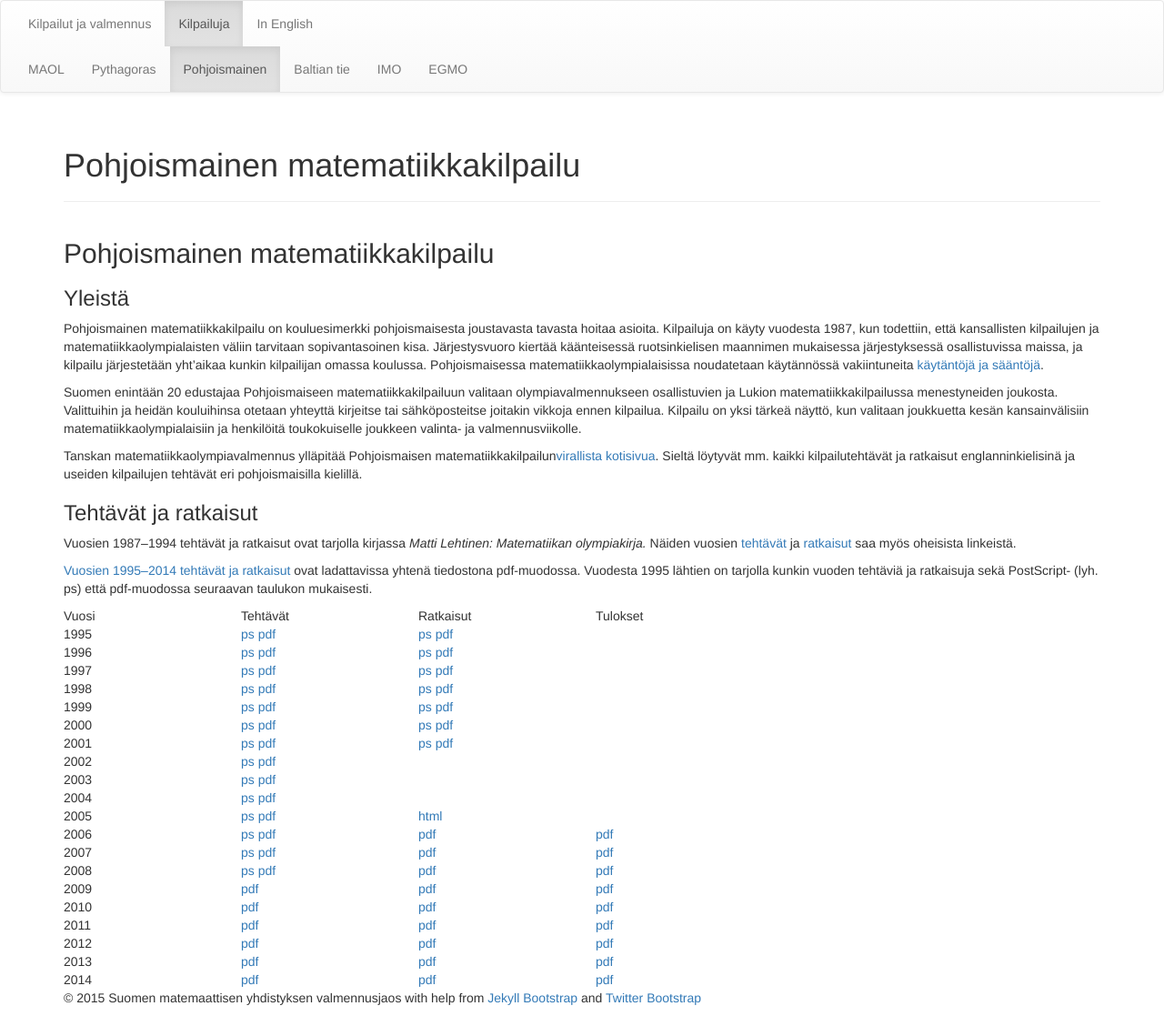
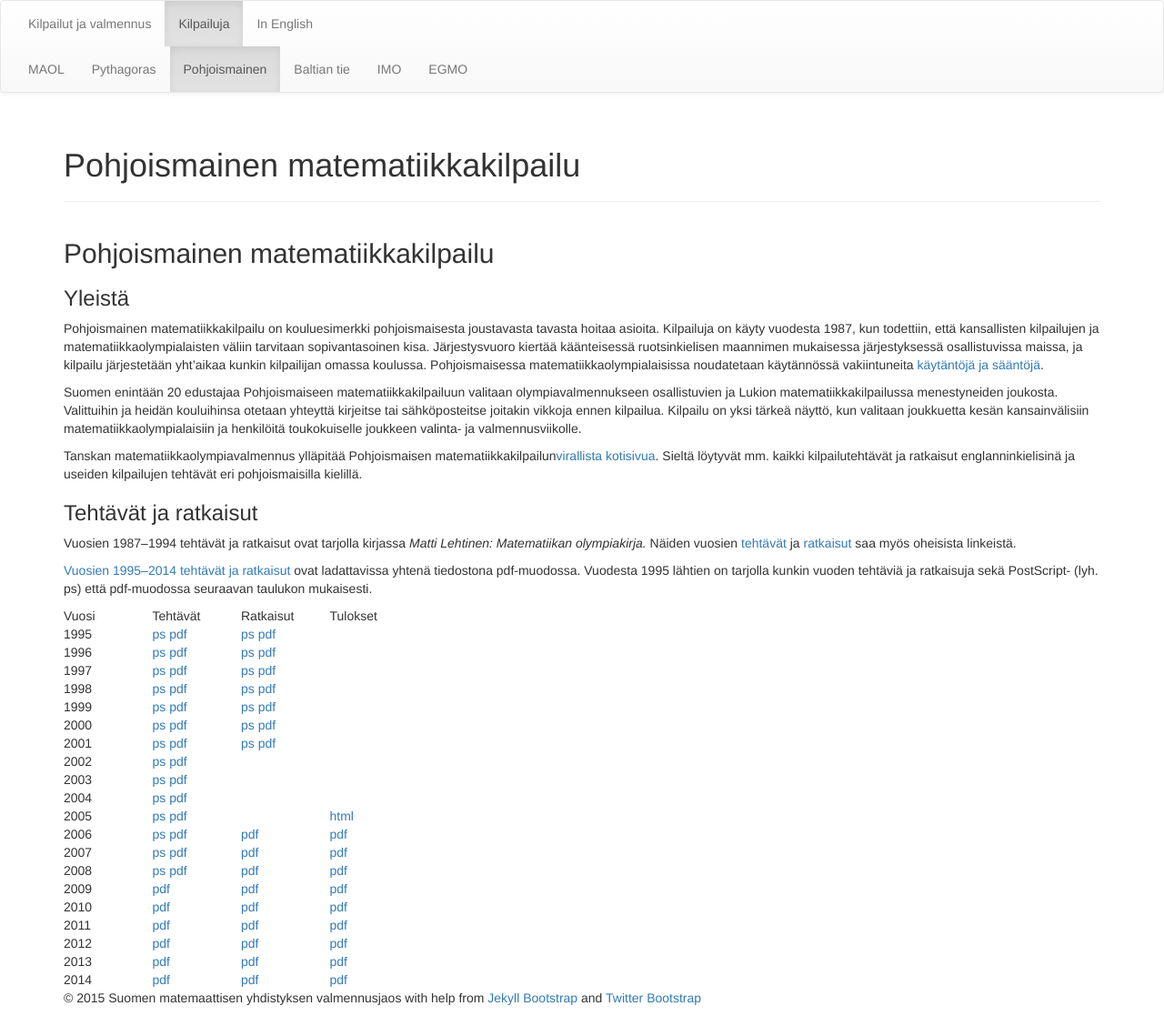
Before and after one commit to matematiikkakilpailut/matematiikkakilpailut.github.io, a Jekyll site: the page built from PM/index.md, in a window 1280 px wide. Shown: the whole page at 91% size. Built offline with Jekyll 4.4.1, drawn with Linux system fonts in a browser that asks for light colours; nearby versions of some CDN libraries; library files that are not in the unit come from our copies.

Commit message:
Taulukoiden muotoilua

```diff
--- a/PM/index.md
+++ b/PM/index.md
@@ -47,114 +47,115 @@ ps) että pdf-muodossa seuraavan taulukon mukaisesti.
 
 
 <div class="row">
-<div class="col-xs-2">Vuosi</div>
-<div class="col-xs-2">Tehtävät</div>
-<div class="col-xs-2">Ratkaisut</div>
-<div class="col-xs-2">Tulokset</div>
+<div class="col-xs-3 col-sm-2 col-md-1">Vuosi</div>
+<div class="col-xs-3 col-sm-2 col-md-1">Tehtävät</div>
+<div class="col-xs-3 col-sm-2 col-md-1">Ratkaisut</div>
+<div class="col-xs-3 col-sm-2 col-md-1">Tulokset</div>
 </div>
 <div class="row">
-<div class="col-xs-2">1995</div>
-<div class="col-xs-2"><a href="1995/PM1995.ps">ps</a> <a href="1995/PM1995.pdf">pdf</a></div>
-<div class="col-xs-2"><a href="1995/PM1995r.ps">ps</a> <a href="1995/PM1995r.pdf">pdf</a></div>
+<div class="col-xs-3 col-sm-2 col-md-1">1995</div>
+<div class="col-xs-3 col-sm-2 col-md-1"><a href="1995/PM1995.ps">ps</a> <a href="1995/PM1995.pdf">pdf</a></div>
+<div class="col-xs-3 col-sm-2 col-md-1"><a href="1995/PM1995r.ps">ps</a> <a href="1995/PM1995r.pdf">pdf</a></div>
 </div>
 <div class="row">
-<div class="col-xs-2"> 1996</div>
-<div class="col-xs-2"><a href="1996/PM1996.ps">ps</a> <a href="1996/PM1996.pdf">pdf</a></div>
-<div class="col-xs-2"><a href="1996/PM1996r.ps">ps</a> <a href="1996/PM1996r.pdf">pdf</a></div>
+<div class="col-xs-3 col-sm-2 col-md-1"> 1996</div>
+<div class="col-xs-3 col-sm-2 col-md-1"><a href="1996/PM1996.ps">ps</a> <a href="1996/PM1996.pdf">pdf</a></div>
+<div class="col-xs-3 col-sm-2 col-md-1"><a href="1996/PM1996r.ps">ps</a> <a href="1996/PM1996r.pdf">pdf</a></div>
 </div>
 <div class="row">
-<div class="col-xs-2"> 1997</div>
-<div class="col-xs-2"><a href="1997/PM1997.ps">ps</a> <a href="1997/PM1997.pdf">pdf</a></div>
-<div class="col-xs-2"><a href="1997/PM1997r.ps">ps</a> <a href="1997/PM1997r.pdf">pdf</a></div>
+<div class="col-xs-3 col-sm-2 col-md-1"> 1997</div>
+<div class="col-xs-3 col-sm-2 col-md-1"><a href="1997/PM1997.ps">ps</a> <a href="1997/PM1997.pdf">pdf</a></div>
+<div class="col-xs-3 col-sm-2 col-md-1"><a href="1997/PM1997r.ps">ps</a> <a href="1997/PM1997r.pdf">pdf</a></div>
 </div>
 <div class="row">
-<div class="col-xs-2"> 1998</div>
-<div class="col-xs-2"><a href="1998/PM1998.ps">ps</a> <a href="1998/PM1998.pdf">pdf</a></div>
-<div class="col-xs-2"><a href="1998/PM1998r.ps">ps</a> <a href="1998/PM1998r.pdf">pdf</a></div>
+<div class="col-xs-3 col-sm-2 col-md-1"> 1998</div>
+<div class="col-xs-3 col-sm-2 col-md-1"><a href="1998/PM1998.ps">ps</a> <a href="1998/PM1998.pdf">pdf</a></div>
+<div class="col-xs-3 col-sm-2 col-md-1"><a href="1998/PM1998r.ps">ps</a> <a href="1998/PM1998r.pdf">pdf</a></div>
 </div>
 <div class="row">
-<div class="col-xs-2"> 1999</div>
-<div class="col-xs-2"><a href="1999/PM1999.ps">ps</a> <a href="1999/PM1999.pdf">pdf</a></div>
-<div class="col-xs-2"><a href="1999/PM1999r.ps">ps</a> <a href="1999/PM1999r.pdf">pdf</a></div>
+<div class="col-xs-3 col-sm-2 col-md-1"> 1999</div>
+<div class="col-xs-3 col-sm-2 col-md-1"><a href="1999/PM1999.ps">ps</a> <a href="1999/PM1999.pdf">pdf</a></div>
+<div class="col-xs-3 col-sm-2 col-md-1"><a href="1999/PM1999r.ps">ps</a> <a href="1999/PM1999r.pdf">pdf</a></div>
 </div>
 <div class="row">
-<div class="col-xs-2">2000</div>
-<div class="col-xs-2"><a href="2000/PM2000.ps">ps</a> <a href="2000/PM2000.pdf">pdf</a></div>
-<div class="col-xs-2"><a href="2000/PM2000r.ps">ps</a> <a href="2000/PM2000r.pdf">pdf</a></div>
+<div class="col-xs-3 col-sm-2 col-md-1">2000</div>
+<div class="col-xs-3 col-sm-2 col-md-1"><a href="2000/PM2000.ps">ps</a> <a href="2000/PM2000.pdf">pdf</a></div>
+<div class="col-xs-3 col-sm-2 col-md-1"><a href="2000/PM2000r.ps">ps</a> <a href="2000/PM2000r.pdf">pdf</a></div>
 </div>
 <div class="row">
-<div class="col-xs-2">2001</div>
-<div class="col-xs-2"><a href="2001/PM2001.ps">ps</a> <a href="2001/PM2001.pdf">pdf</a></div>
-<div class="col-xs-2"><a href="2001/PM2001r.ps">ps</a> <a href="2001/PM2001r.pdf">pdf</a></div>
+<div class="col-xs-3 col-sm-2 col-md-1">2001</div>
+<div class="col-xs-3 col-sm-2 col-md-1"><a href="2001/PM2001.ps">ps</a> <a href="2001/PM2001.pdf">pdf</a></div>
+<div class="col-xs-3 col-sm-2 col-md-1"><a href="2001/PM2001r.ps">ps</a> <a href="2001/PM2001r.pdf">pdf</a></div>
 </div>
 <div class="row">
-<div class="col-xs-2">2002</div>
-<div class="col-xs-2"><a href="2002/PM2002.ps">ps</a> <a href="2002/PM2002.pdf">pdf</a></div>
+<div class="col-xs-3 col-sm-2 col-md-1">2002</div>
+<div class="col-xs-3 col-sm-2 col-md-1"><a href="2002/PM2002.ps">ps</a> <a href="2002/PM2002.pdf">pdf</a></div>
 </div>
 <div class="row">
-<div class="col-xs-2">2003</div>
-<div class="col-xs-2"><a href="2003/PM2003.ps">ps</a> <a href="2003/PM2003.pdf">pdf</a></div>
+<div class="col-xs-3 col-sm-2 col-md-1">2003</div>
+<div class="col-xs-3 col-sm-2 col-md-1"><a href="2003/PM2003.ps">ps</a> <a href="2003/PM2003.pdf">pdf</a></div>
 </div>
 <div class="row">
-<div class="col-xs-2">2004</div>
-<div class="col-xs-2"><a href="2004/PM2004.ps">ps</a> <a href="2004/PM2004.pdf">pdf</a></div>
+<div class="col-xs-3 col-sm-2 col-md-1">2004</div>
+<div class="col-xs-3 col-sm-2 col-md-1"><a href="2004/PM2004.ps">ps</a> <a href="2004/PM2004.pdf">pdf</a></div>
 </div>
 <div class="row">
-<div class="col-xs-2">2005</div>
-<div class="col-xs-2"><a href="2005/PM2005.ps">ps</a> <a href="2005/PM2005.pdf">pdf</a></div>
-<div class="col-xs-2"><a href="2005/PM2005tul.html">html</a></div>
+<div class="col-xs-3 col-sm-2 col-md-1">2005</div>
+<div class="col-xs-3 col-sm-2 col-md-1"><a href="2005/PM2005.ps">ps</a> <a href="2005/PM2005.pdf">pdf</a></div>
+<div class="col-xs-3 col-sm-2 col-md-1"></div>
+<div class="col-xs-3 col-sm-2 col-md-1"><a href="2005/PM2005tul.html">html</a></div>
 </div>
 <div class="row">
-<div class="col-xs-2">2006</div>
-<div class="col-xs-2"><a href="2006/PM2006.ps">ps</a> <a href="2006/PM2006.pdf">pdf</a></div>
-<div class="col-xs-2"><a href="2006/PM2006r.pdf">pdf</a></div>
-<div class="col-xs-2"><a href="2006/PM2006tul.pdf">pdf</a></div>
+<div class="col-xs-3 col-sm-2 col-md-1">2006</div>
+<div class="col-xs-3 col-sm-2 col-md-1"><a href="2006/PM2006.ps">ps</a> <a href="2006/PM2006.pdf">pdf</a></div>
+<div class="col-xs-3 col-sm-2 col-md-1"><a href="2006/PM2006r.pdf">pdf</a></div>
+<div class="col-xs-3 col-sm-2 col-md-1"><a href="2006/PM2006tul.pdf">pdf</a></div>
 </div>
 <div class="row">
-<div class="col-xs-2">2007</div>
-<div class="col-xs-2"><a href="2007/PM2007.ps">ps</a> <a href="2007/PM2007.pdf">pdf</a></div>
-<div class="col-xs-2"><a href="2007/PM2007r.pdf">pdf</a></div>
-<div class="col-xs-2"><a href="2007/PM2007tul.pdf">pdf</a></div>
+<div class="col-xs-3 col-sm-2 col-md-1">2007</div>
+<div class="col-xs-3 col-sm-2 col-md-1"><a href="2007/PM2007.ps">ps</a> <a href="2007/PM2007.pdf">pdf</a></div>
+<div class="col-xs-3 col-sm-2 col-md-1"><a href="2007/PM2007r.pdf">pdf</a></div>
+<div class="col-xs-3 col-sm-2 col-md-1"><a href="2007/PM2007tul.pdf">pdf</a></div>
 </div>
 <div class="row">
-<div class="col-xs-2">2008</div>
-<div class="col-xs-2"><a href="2008/PM2008.ps">ps</a> <a href="2008/PM2008.pdf">pdf</a></div>
-<div class="col-xs-2"><a href="2008/PM2008r.pdf">pdf</a></div>
-<div class="col-xs-2"><a href="2008/PM2008tul.pdf">pdf</a></div>
+<div class="col-xs-3 col-sm-2 col-md-1">2008</div>
+<div class="col-xs-3 col-sm-2 col-md-1"><a href="2008/PM2008.ps">ps</a> <a href="2008/PM2008.pdf">pdf</a></div>
+<div class="col-xs-3 col-sm-2 col-md-1"><a href="2008/PM2008r.pdf">pdf</a></div>
+<div class="col-xs-3 col-sm-2 col-md-1"><a href="2008/PM2008tul.pdf">pdf</a></div>
 </div>
 <div class="row">
-<div class="col-xs-2">2009</div>
-<div class="col-xs-2"><a href="2009/PM2009.pdf">pdf</a></div>
-<div class="col-xs-2"><a href="2009/PM2009r.pdf">pdf</a></div>
-<div class="col-xs-2"><a href="2009/nmc2009results.pdf">pdf</a></div>
+<div class="col-xs-3 col-sm-2 col-md-1">2009</div>
+<div class="col-xs-3 col-sm-2 col-md-1"><a href="2009/PM2009.pdf">pdf</a></div>
+<div class="col-xs-3 col-sm-2 col-md-1"><a href="2009/PM2009r.pdf">pdf</a></div>
+<div class="col-xs-3 col-sm-2 col-md-1"><a href="2009/nmc2009results.pdf">pdf</a></div>
 </div>
 <div class="row">
-<div class="col-xs-2">2010</div>
-<div class="col-xs-2"><a href="2010/PM2010.pdf">pdf</a></div>
-<div class="col-xs-2"><a href="2010/PM2010r.pdf">pdf</a></div>
-<div class="col-xs-2"><a href="2010/PM2010tul.pdf">pdf</a></div>
+<div class="col-xs-3 col-sm-2 col-md-1">2010</div>
+<div class="col-xs-3 col-sm-2 col-md-1"><a href="2010/PM2010.pdf">pdf</a></div>
+<div class="col-xs-3 col-sm-2 col-md-1"><a href="2010/PM2010r.pdf">pdf</a></div>
+<div class="col-xs-3 col-sm-2 col-md-1"><a href="2010/PM2010tul.pdf">pdf</a></div>
 </div>
 <div class="row">
-<div class="col-xs-2">2011</div>
-<div class="col-xs-2"><a href="2011/PM2011.pdf">pdf</a></div>
-<div class="col-xs-2"><a href="2011/PM2011r.pdf">pdf</a></div>
-<div class="col-xs-2"><a href="2011/PM2011tul.pdf">pdf</a></div>
+<div class="col-xs-3 col-sm-2 col-md-1">2011</div>
+<div class="col-xs-3 col-sm-2 col-md-1"><a href="2011/PM2011.pdf">pdf</a></div>
+<div class="col-xs-3 col-sm-2 col-md-1"><a href="2011/PM2011r.pdf">pdf</a></div>
+<div class="col-xs-3 col-sm-2 col-md-1"><a href="2011/PM2011tul.pdf">pdf</a></div>
 </div>
 <div class="row">
-<div class="col-xs-2">2012</div>
-<div class="col-xs-2"><a href="2012/PM2012.pdf">pdf</a></div>
-<div class="col-xs-2"><a href="2012/PM2012r.pdf">pdf</a></div>
-<div class="col-xs-2"><a href="2012/nmc2012res.pdf">pdf</a></div>
+<div class="col-xs-3 col-sm-2 col-md-1">2012</div>
+<div class="col-xs-3 col-sm-2 col-md-1"><a href="2012/PM2012.pdf">pdf</a></div>
+<div class="col-xs-3 col-sm-2 col-md-1"><a href="2012/PM2012r.pdf">pdf</a></div>
+<div class="col-xs-3 col-sm-2 col-md-1"><a href="2012/nmc2012res.pdf">pdf</a></div>
 </div>
 <div class="row">
-<div class="col-xs-2">2013</div>
-<div class="col-xs-2"><a href="2013/PM2013.pdf">pdf</a></div>
-<div class="col-xs-2"><a href="2013/PM2013rat.pdf">pdf</a></div>
-<div class="col-xs-2"><a href="2013/PM2013tul.pdf">pdf</a></div>
+<div class="col-xs-3 col-sm-2 col-md-1">2013</div>
+<div class="col-xs-3 col-sm-2 col-md-1"><a href="2013/PM2013.pdf">pdf</a></div>
+<div class="col-xs-3 col-sm-2 col-md-1"><a href="2013/PM2013rat.pdf">pdf</a></div>
+<div class="col-xs-3 col-sm-2 col-md-1"><a href="2013/PM2013tul.pdf">pdf</a></div>
 </div>
 <div class="row">
-<div class="col-xs-2">2014</div>
-<div class="col-xs-2"><a href="2014/nmc2014_Fin.pdf">pdf</a></div>
-<div class="col-xs-2"><a href="2014/NMC2014ratk.pdf">pdf</a></div>
-<div class="col-xs-2"><a href="2014/NMC2014_Results.pdf">pdf</a></div>
+<div class="col-xs-3 col-sm-2 col-md-1">2014</div>
+<div class="col-xs-3 col-sm-2 col-md-1"><a href="2014/nmc2014_Fin.pdf">pdf</a></div>
+<div class="col-xs-3 col-sm-2 col-md-1"><a href="2014/NMC2014ratk.pdf">pdf</a></div>
+<div class="col-xs-3 col-sm-2 col-md-1"><a href="2014/NMC2014_Results.pdf">pdf</a></div>
 </div>
```
Also changed, not shown: MAOL/index.md (+54 -54 lines).
